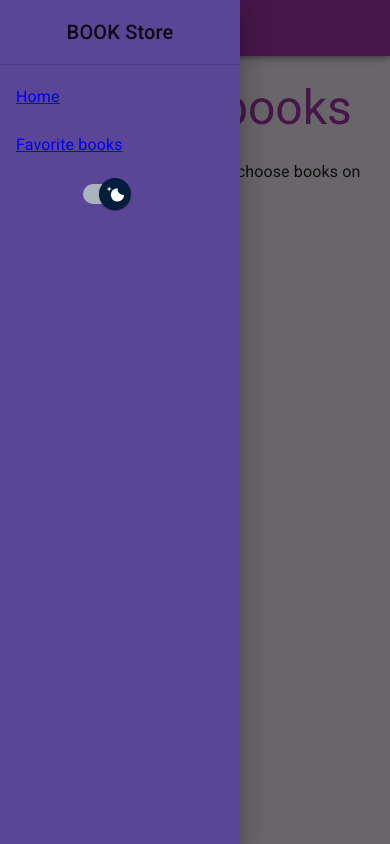
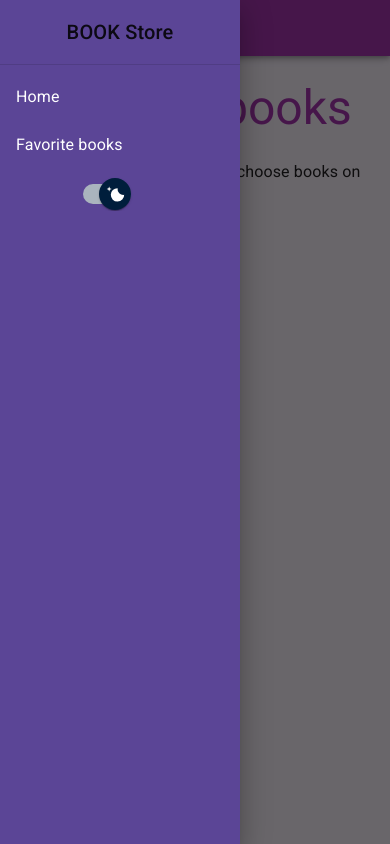
Before and after one commit to Chemax777/react-books, a React (Create React App) app: page /favorite-books in a window 390 px wide. Both pictures are taken after a click on the button "open drawer". Shown: the top 844 px of the page. Built offline with nearby package versions, Linux system fonts and the light colour scheme.

Commit message:
nav menu edited

```diff
--- a/src/components/header/header.jsx
+++ b/src/components/header/header.jsx
@@ -7,9 +7,6 @@ function Header() {
             <Container component="header" maxWidth="lg">
                 <NavMenu />
             </Container>
-            {/* <div>
-                <NavMenu />
-            </div> */}
         </>
     )
 }
--- a/src/components/nav-menu/nav-menu.jsx
+++ b/src/components/nav-menu/nav-menu.jsx
@@ -41,7 +41,7 @@ function NavMenu(props) {
             <List>
                 {navItems.map((item) => (
                     <ListItem key={item.text} disablePadding>
-                        <Link to={item.path}>
+                        <Link to={item.path} style={{color: 'white', textDecoration: 'none'}}>
                             <ListItemButton sx={{ textAlign: 'center' }}>
                                 <ListItemText primary={item.text} />
                             </ListItemButton>
```
